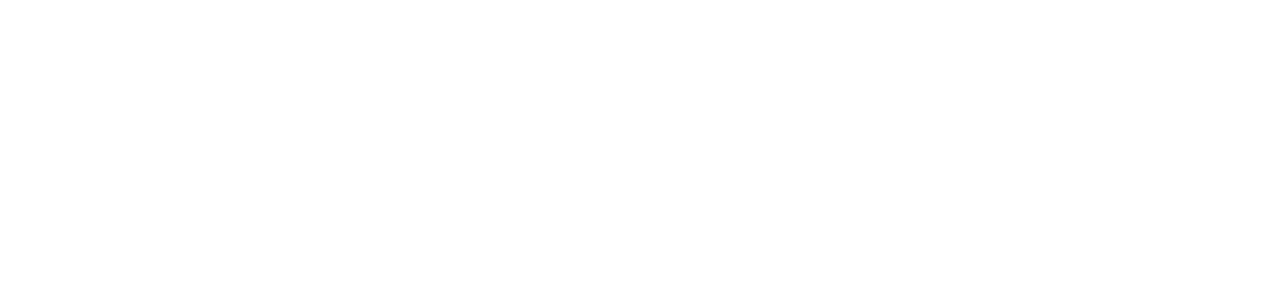
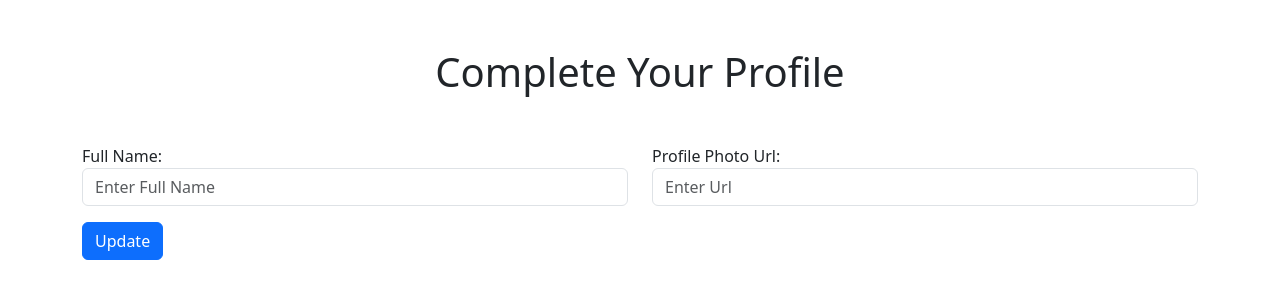
Before and after one commit to ranvijay18/Expense-Tracker-App, a React (Create React App) app in the folder expense-tracker/: page /complete-profile in a window 1280 px wide. Before the commit this address had no page. Shown: the top 300 px of the page. Built offline with nearby package versions, Linux system fonts and the light colour scheme.

Commit message:
update profile

```diff
--- a/expense-tracker/src/App.js
+++ b/expense-tracker/src/App.js
@@ -1,6 +1,7 @@
 import {  Routes, Route } from 'react-router-dom';
 import Auth from "./pages/Auth/Auth";
 import Expense from "./pages/Expense/Expense";
+import CompleteProfile from './pages/Profile/CompleteProfile';
 
 function App() {
 
@@ -8,6 +9,7 @@
     <Routes>
     <Route path='/auth' element={<Auth/>} />
     <Route path='/expenses' element={<Expense/>} />
+    <Route path="/complete-profile" element={<CompleteProfile />} />
   </Routes>
   );
 }
--- a/expense-tracker/src/components/AuthForm/AuthForm.js
+++ b/expense-tracker/src/components/AuthForm/AuthForm.js
@@ -92,7 +92,7 @@
         </div>
         <div className='d-flex justify-content-center align-items-center'>
 
-        <div className='container card m-5' style={{ width: "30rem", marginLeft:'1000px' }}>
+        <div className='container card m-5' style={{ width: "30rem"}}>
         <h1 className='text-center m-3'>{isLogin ? 'Log In' : 'Sign Up'}</h1>
         <Form className='m-3' onSubmit={handleSubmit}>
       <Form.Group className="mb-3">
--- /dev/null
+++ b/expense-tracker/src/components/ProfileForm/ProfileForm.js
@@ -0,0 +1,67 @@
+import { useRef } from 'react';
+import Button from 'react-bootstrap/Button';
+import Col from 'react-bootstrap/Col';
+import Form from 'react-bootstrap/Form';
+import Row from 'react-bootstrap/Row';
+
+
+const ProfileForm = () => {
+
+    const nameRef = useRef();
+    const photoUrlRef = useRef();
+
+    const handleSubmit = (e) => {
+       e.preventDefault();
+
+       const name = nameRef.current.value;
+       const photoUrl = photoUrlRef.current.value;
+
+
+       fetch('https://identitytoolkit.googleapis.com/v1/accounts:update?key=AIzaSyAWnTSSM62-LxPcuSBx2HBV5wVcYcp6138',{
+        method:'POST',
+        body:JSON.stringify({
+          idToken: localStorage.getItem('token'),
+          displayName: name,
+          photoUrl: photoUrl,
+          returnSecureToken:true
+        }),
+        headers: {
+          'Content-Type': 'application/json'
+        }
+       }).then(res => {
+        if(res.ok){
+             res.json().then((data) =>{
+                console.log(data);
+             })
+        }else{
+          return res.json().then(data => alert(data.error.message))
+        }
+      }).catch(err => {
+        console.log(err);
+      })
+    }
+   return(
+    <>
+    <h1 className='text-center mt-5'>Complete Your Profile</h1>
+    <div className='container mt-5'>
+    <Form onSubmit={handleSubmit}>
+       <Row>
+      <Col>
+      <label>Full Name: </label>
+        <Form.Control placeholder="Enter Full Name" ref={nameRef}/>
+      </Col>
+      <Col>
+      <label >Profile Photo Url: </label>
+        <Form.Control placeholder="Enter Url" ref={photoUrlRef}/>
+      </Col>
+      </Row>
+      <Button className='mt-3'  variant="primary" type="submit" >Update</Button>
+    </Form>
+    </div>
+
+    </>
+
+   )
+}
+
+export default ProfileForm;
--- a/expense-tracker/src/pages/Expense/Expense.js
+++ b/expense-tracker/src/pages/Expense/Expense.js
@@ -1,9 +1,11 @@
+import { Link } from "react-router-dom";
 
 
 const Expense = () => {
   return(
     <>
     <h1>All Expenses</h1>
+    <Link to='/complete-profile' />
     </>
   )
 }
--- /dev/null
+++ b/expense-tracker/src/pages/Profile/CompleteProfile.js
@@ -0,0 +1,11 @@
+import ProfileForm from "../../components/ProfileForm/ProfileForm";
+
+
+const CompleteProfile = () => {
+   return (
+    <ProfileForm />
+   )
+}
+
+
+export default CompleteProfile;
```
